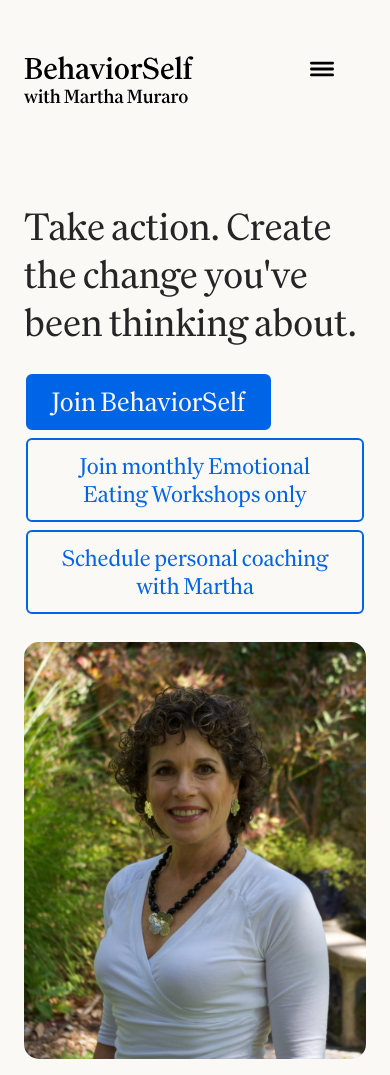
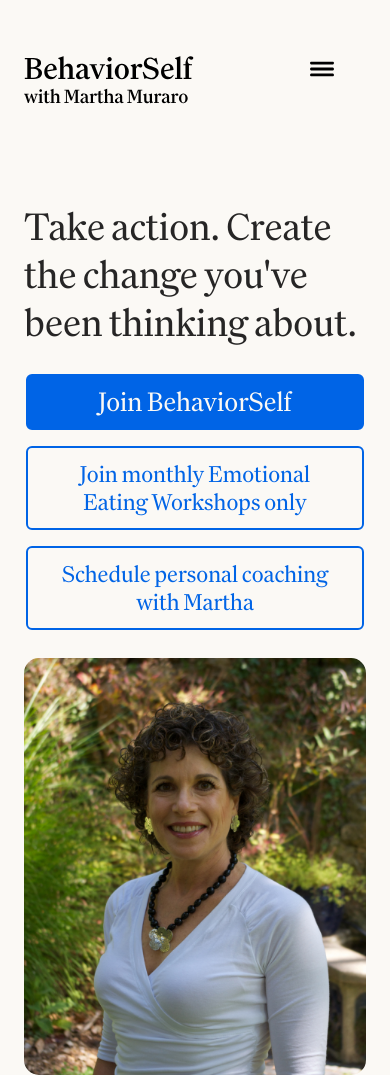
Before and after one commit to corbinmuraro/behaviorself, a plain HTML site: page index.html in a window 390 px wide. Shown: the top 1075 px of the page. Drawn offline with Linux system fonts and the light colour scheme.

Commit message:
tweak header button spacing

```diff
--- a/main.css
+++ b/main.css
@@ -110,6 +110,7 @@ a:hover {
   display: flex;
   flex-direction: column;
   align-items: flex-start;
+  gap: 8px;
 }
 
 .right-col {
@@ -282,6 +283,16 @@ body.no-scroll {
   overflow: hidden;
 }
 
+@media screen and (max-width: 1000px) {
+  .header-buttons {
+    align-items: stretch;
+  }
+
+  .header-buttons .button{
+    justify-content: center;
+  }
+}
+
 @media screen and (max-width: 700px) {
   .toolbar-action-container {
     display: none;
```
